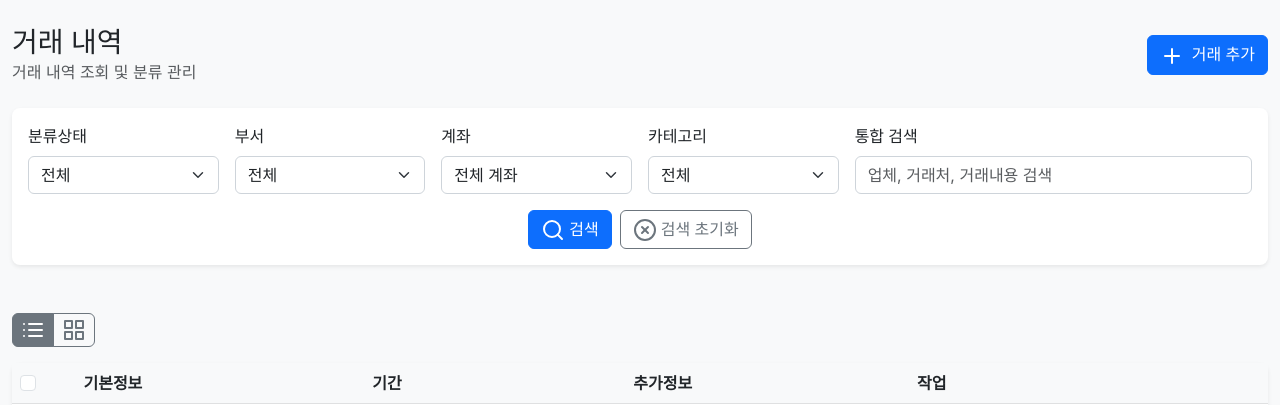
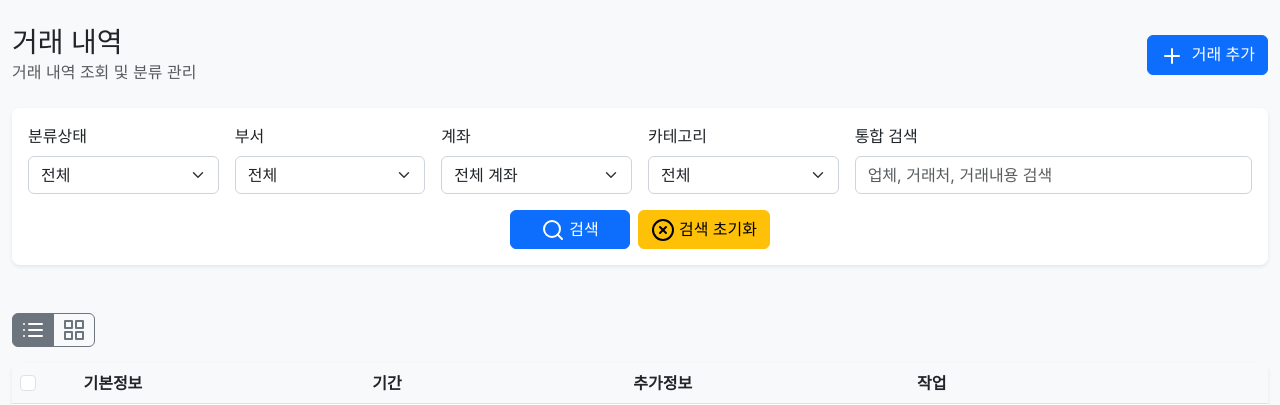
Before and after one commit to BappyMustafiz/fin-flow-korea, a Flask app: page /transactions in a window 1280 px wide. Shown: the part 66-471 px from the top of the page. Run offline with Flask 3, Linux system fonts and the light colour scheme; a user stored in the database is signed in; data comes from the database, SQL or seed files in the repository.

Commit message:
Make search and clear search buttons the same size and color
Update templates/transactions.html to apply consistent styling (min-width and background color) to the search and clear search buttons.

Replit-Commit-Author: Agent
Replit-Commit-Session-Id: 49c2422b-c4ec-4699-8c39-1613e6d0f652
Replit-Commit-Checkpoint-Type: full_checkpoint
Replit-Commit-Screenshot-Url: https://storage.googleapis.com/screenshot-production-us-central1/aa08e5f1-68c4-4712-a019-15a843020e4e/49c2422b-c4ec-4699-8c39-1613e6d0f652/L4lZbvs

```diff
--- a/templates/transactions.html
+++ b/templates/transactions.html
@@ -186,10 +186,10 @@
                 <div class="row mt-3">
                     <div class="col-12">
                         <div class="d-flex justify-content-center gap-2">
-                            <button type="submit" form="filterForm" class="btn btn-primary">
+                            <button type="submit" form="filterForm" class="btn btn-primary" style="min-width: 120px;">
                                 <i data-feather="search" class="me-1"></i>검색
                             </button>
-                            <button type="button" class="btn btn-outline-secondary" onclick="clearFilters()">
+                            <button type="button" class="btn btn-warning" onclick="clearFilters()" style="min-width: 120px;">
                                 <i data-feather="x-circle" class="me-1"></i>검색 초기화
                             </button>
                         </div>
```
